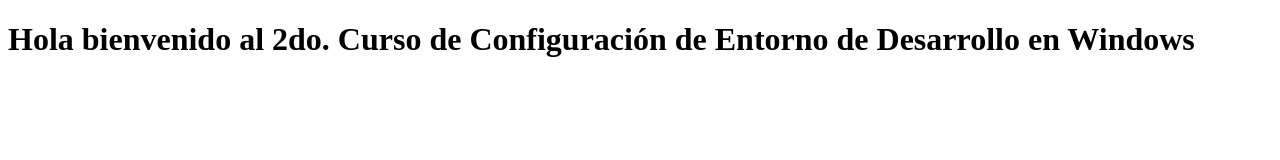
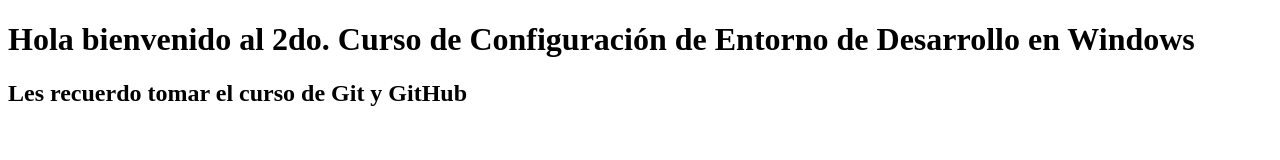
Before and after one commit to JeffPino33/MyWeb, a plain HTML site: page index.html in a window 1280 px wide. Drawn offline with Linux system fonts and the light colour scheme.

Commit message:
segundo commit

```diff
--- a/index.html
+++ b/index.html
@@ -11,6 +11,9 @@
             <h1>
                 Hola bienvenido al 2do. Curso de Configuración de Entorno de Desarrollo en Windows
             </h1>
+            <h2>
+                Les recuerdo tomar el curso de Git y GitHub
+            </h2>
         </div>
     </body>
 </html>
```
